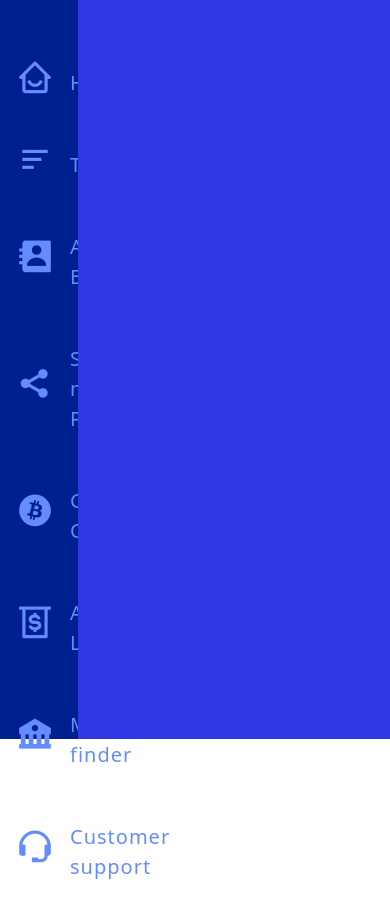
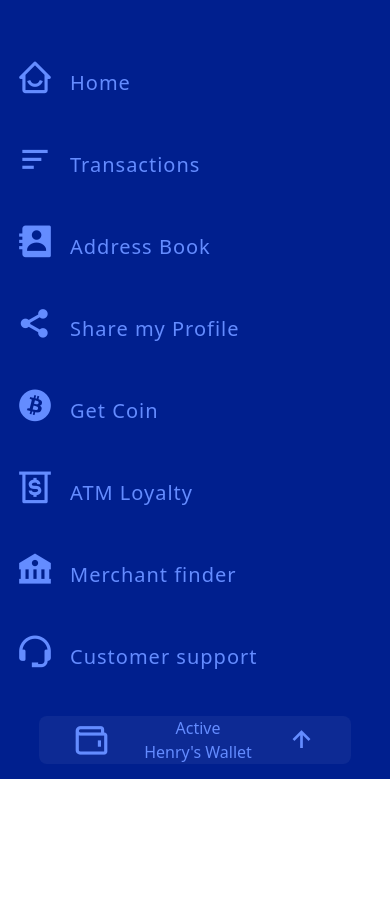
Before and after one commit to SAMARISAMUEL/AUGUST_HOLIDAY_PROJECT, a website: page src/buy.html in a window 390 px wide. Shown: the part 105-1007 px from the top of the page. After the commit the page ends 884 px from the top, so only its background shows below. Drawn offline with nearby package versions, Linux system fonts and the light colour scheme.

Commit message:
Feat: Sorted the responsiveness for the left part of the buy page

```diff
--- a/src/buy.html
+++ b/src/buy.html
@@ -9,9 +9,9 @@
       rel="stylesheet"
     />
   </head>
-  <body class="h-screen flex">
+  <body class="h-screen lg:flex">
     <!-- Left side - 20% of the screen -->
-    <div class="w-[20%] bg-[#001f8e]">
+    <div class="w-[100%] h-screen lg:w-[20%] bg-[#001f8e]">
       <h1
         class="text-white font-extrabold block text-center mt-10 text-[30px] italic mb-14"
       >
@@ -115,6 +115,32 @@
           </a>
         </div>
       </ul>
+      <div
+        class="flex items-center justify-evenly mt-6 w-[80%] bg-[#FFFFFF0D] rounded-lg m-auto cursor-pointer transition-all duration-300 "
+      >
+        <div class="flex items-center">
+          <i
+            class="bx bx-wallet text-[#648CFF] text-[38px] transition-all duration-300 hover:text-white"
+          ></i>
+        </div>
+        <div class="text-center transition-all duration-300">
+          <h2
+            class="text-[#648CFF] transition-all duration-300 hover:text-white"
+          >
+            Active
+          </h2>
+          <h3
+            class="text-[#648CFF] transition-all duration-300 hover:text-white"
+          >
+            Henry's Wallet
+          </h3>
+        </div>
+        <span class="flex items-center">
+          <i
+            class="bx bx-up-arrow-alt text-[#648CFF] text-[32px] transition-all duration-300 hover:text-white"
+          ></i>
+        </span>
+      </div>
     </div>
 
     <!-- Right side - 80% of the screen -->
```
Also changed, not shown: src/output.css.
